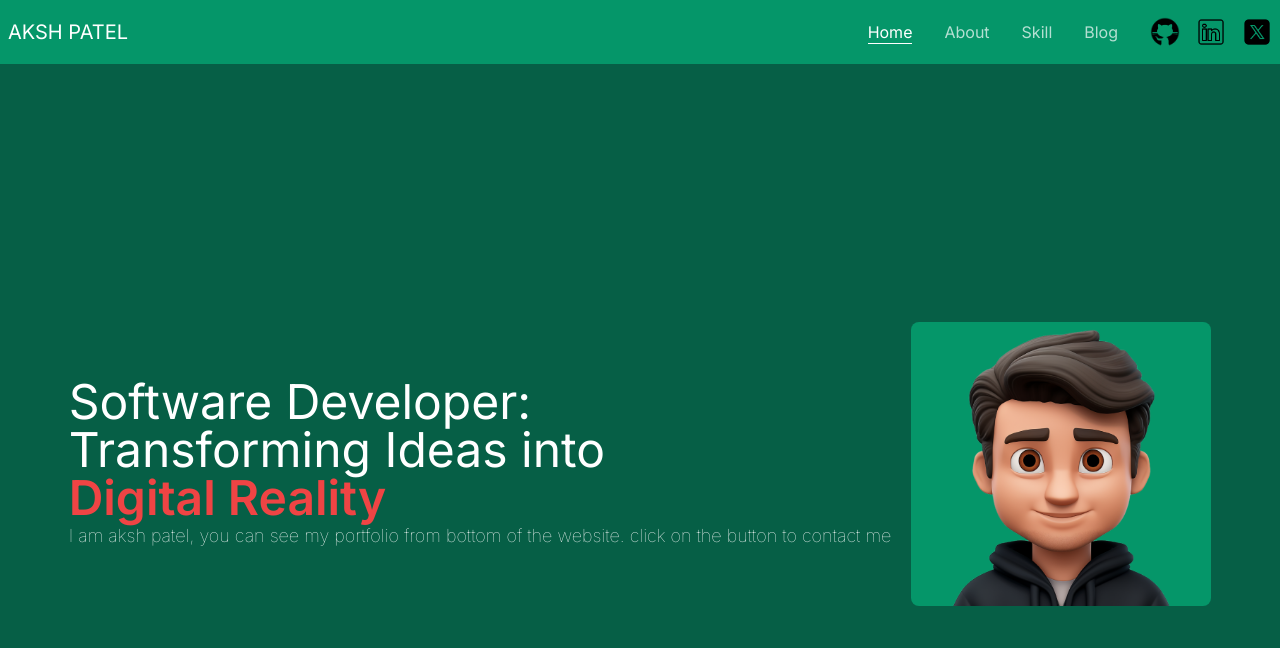
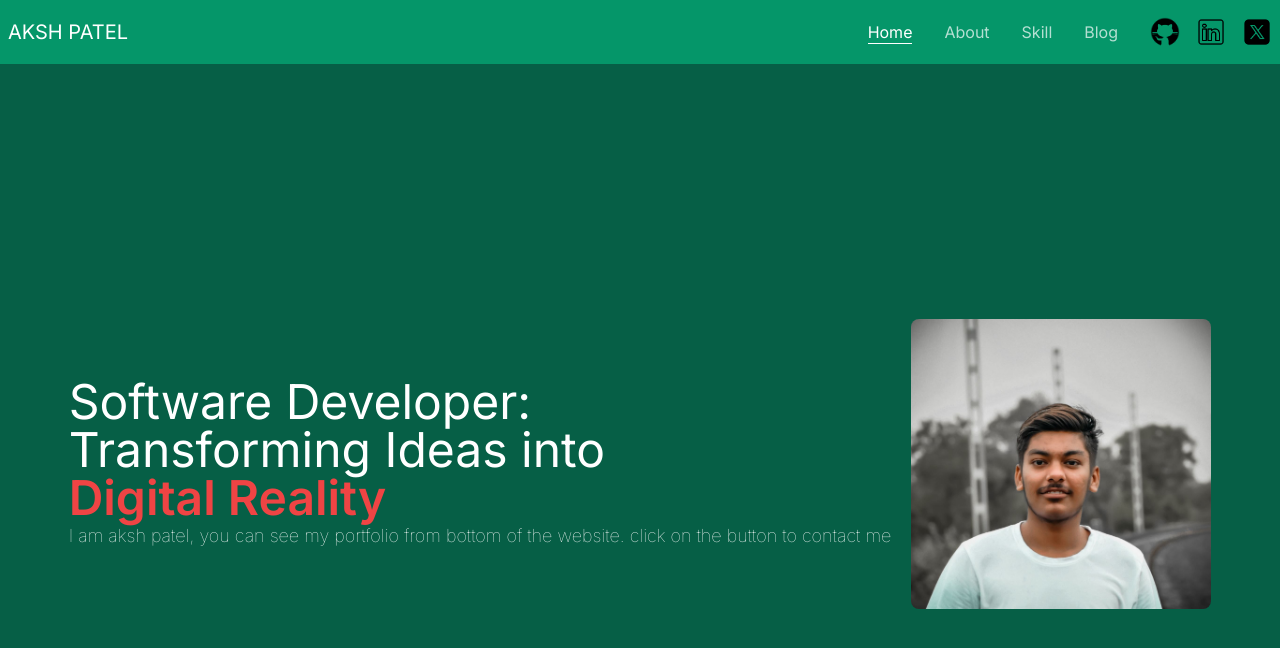
Before and after one commit to akshpatell/portfolio, a Next.js app: page / in a window 1280 px wide. Shown: the top 648 px of the page. Built offline with nearby package versions, Linux system fonts and the light colour scheme.

Commit message:
aksh image added

```diff
--- a/src/components/Male/index.jsx
+++ b/src/components/Male/index.jsx
@@ -19,8 +19,14 @@ const Male = () => {
           click on the button to contact me
         </p>
       </div>
-      <div className="bg-emerald-600 rounded-lg">
-        <Image src="/images/person.png" width={300} height={300} alt="alt" />
+      <div>
+        <Image
+          src="/images/aksh.jpg"
+          width={300}
+          height={300}
+          alt="alt"
+          className="rounded-lg"
+        />
       </div>
     </div>
   );
```
Also changed, not shown: public/images/aksh.jpg (added).
